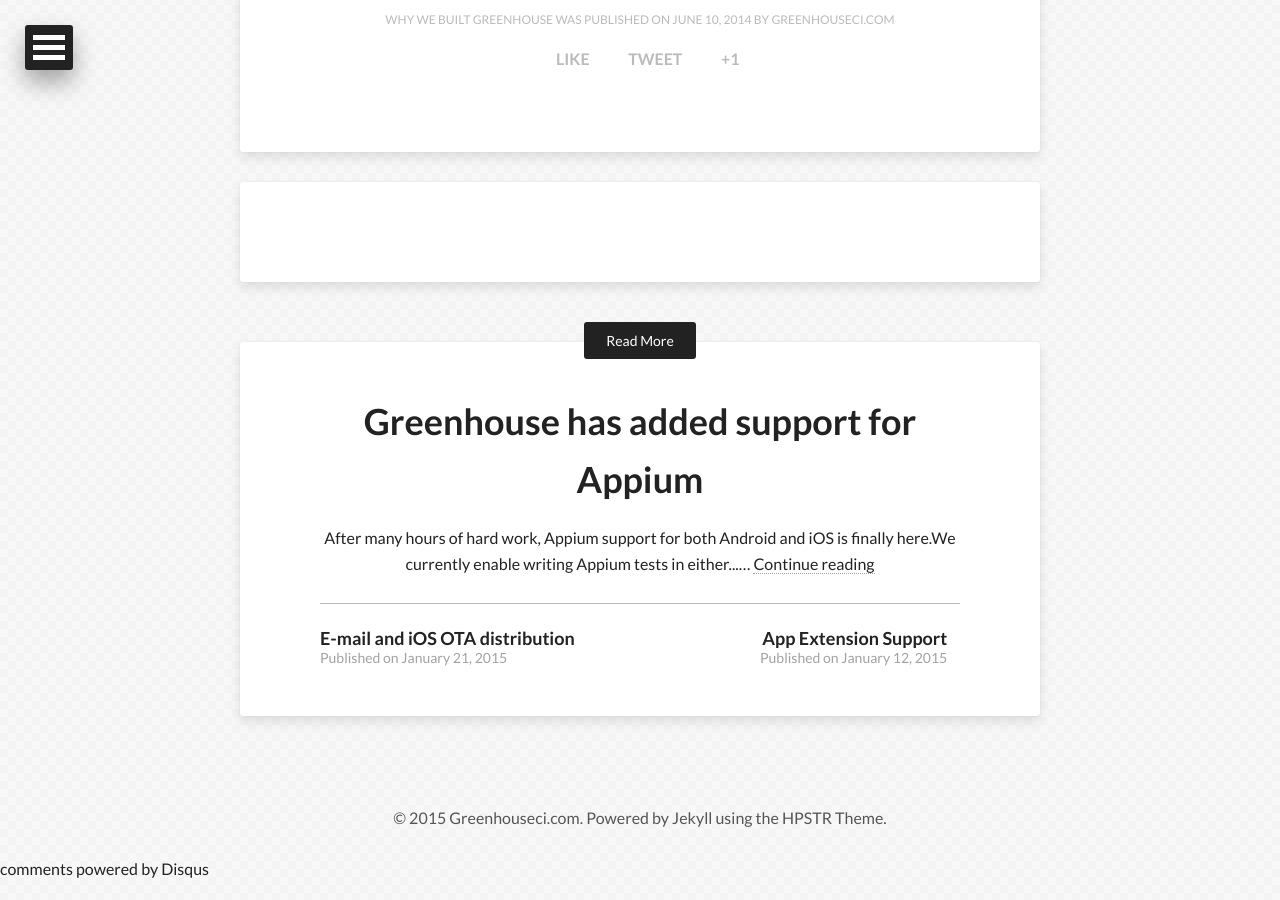
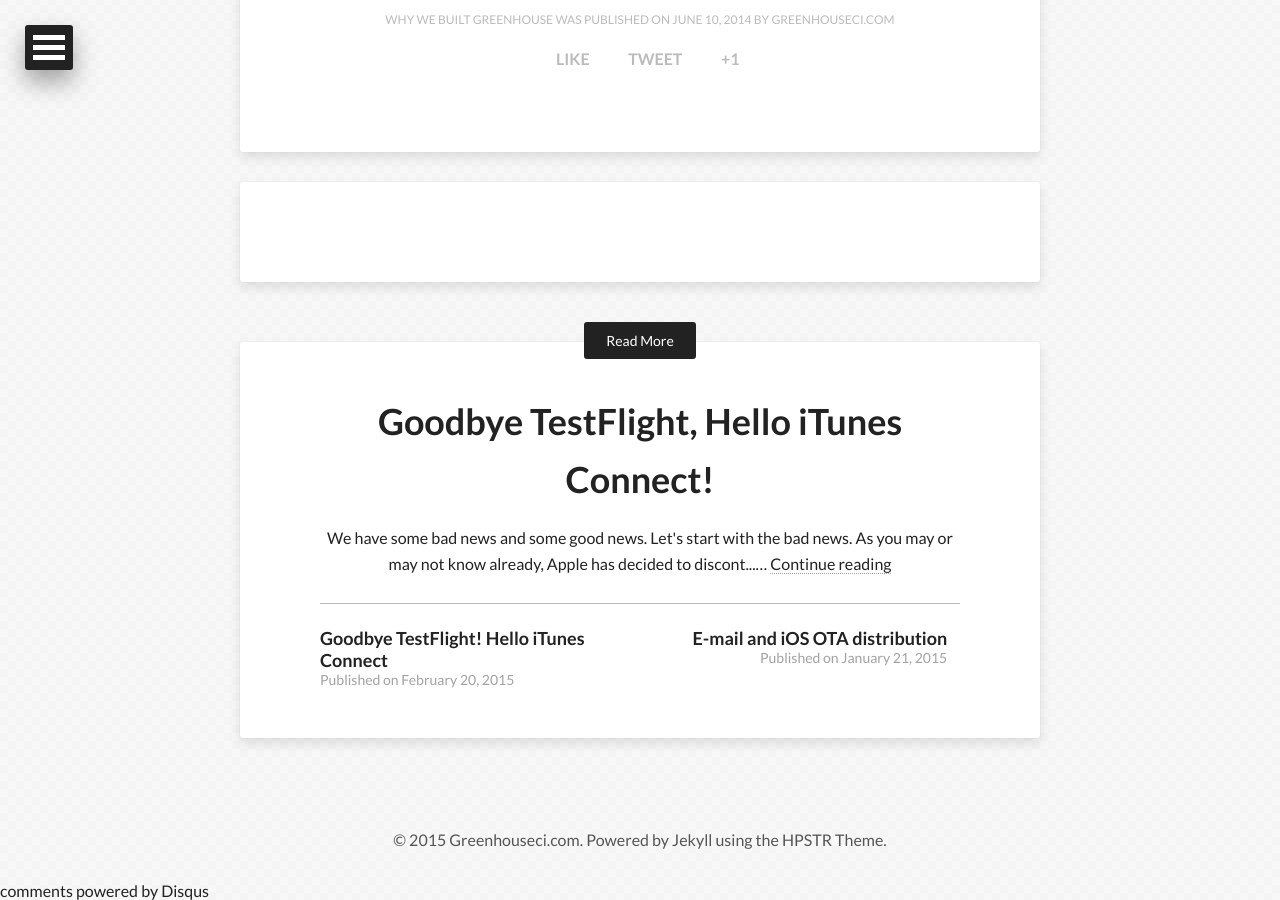
Before and after one commit to GreenhouseCI/blog.greenhouseci.com, a Jekyll site: the page built from _posts/2014-06-10-why-we-built-greenhouse.md, in a window 1280 px wide and 900 px high, scrolled down 1387 px. Built offline with Jekyll 4.4.1, drawn with Linux system fonts in a browser that asks for light colours; nearby versions of some CDN libraries; comment, search, counter and statistics services are not loaded; before the commit the page ends 2265 px from its top, so only the background shows below that.

Commit message:
add initial version of itunes connect blogpost

```diff
--- a/_posts/2015-02-11-appium-support.md
+++ b/_posts/2015-02-11-appium-support.md
@@ -1,7 +1,7 @@
 ---
 layout: post
-title:  "Greenhouse has added support for Appium"
-date:   2015-02-11 16:00:00
+title:  "Goodbye TestFlight! Hello iTunes Connect"
+date:   2015-02-20 16:00:00
 categories: Greenhouse update
 share: true
 comments: true
--- /dev/null
+++ b/_posts/2015-02-20-goodbye-testflight-hello-itunes-connect.md
@@ -0,0 +1,49 @@
+---
+layout: post
+title:  "Goodbye TestFlight, Hello iTunes Connect!"
+date:   2015-02-20 16:00:00
+categories: Greenhouse update
+share: true
+comments: true
+---
+
+We have some bad news and some good news. Let's start with the bad news. As you may or may not know already, <a href="http://help.testflightapp.com/customer/portal/articles/1768754">Apple has decided to discontinue TestFlight</a>.
+<!--more-->
+
+However, as an alternative, Apple has suggested people use iTunes Connect for build distribution.
+There are some obvious downsides to this.
+
+Firstly, publishing to iTunes Connect requires that the application is signed with App Store distribution certificate.
+
+Secondly, the application must be "App Store ready" for build distribution, meaning that it must have all the correct icons and icon sizes, otherwise iTunes Connect will tag the binary as 'invalid' and you will not be able to distribute it at all.
+
+Finally, it requires that each uploaded binary has a different version, otherwise, it will be once again refused by iTunes Connect.
+
+Now that we have all of the bad stuff out of the way, here's the good news. Regardless of these shortcomings, we have implemented publishing directly to iTunes Connect.
+
+
+How to setup publishing
+-----------------------
+
+Unfortunately, Apple does not provide an API for iTunes Connect as TestFlight did. Greenhouse enables publishing to TestFlight via the Application Loader application. This means that we need your Apple ID and password do perform the publishing on your behalf.
+
+First, log in to <a href="https://itunesconnect.apple.com/WebObjects/iTunesConnect.woa">iTunes Connect</a>
+
+<a data-lightbox="itunes" href="{{ site_url }}/assets/itunes-dashboard.png">
+    <img class="post-img" src="{{ site_url }}/assets/itunes-dashboard.png"/>
+</a>
+
+Navigate to 'My Apps'. Select your application. Click 'More', and select 'About this App'.
+A dialog should pop up that displays your app's identifier. This is confusingly named 'Apple ID'.
+
+<a data-lightbox="itunes" href="{{ site_url }}/assets/itunes-appid.png">
+    <img class="post-img" src="{{ site_url }}/assets/itunes-appid.png"/>
+</a>
+
+Now that you have the apps's ID, you can add this information to your project in Greenhouse.
+
+<a data-lightbox="itunes" href="{{ site_url }}/assets/itunes-connect-gh.png">
+    <img class="post-img" src="{{ site_url }}/assets/itunes-connect-gh.png"/>
+</a>
+
+Now, every time you build your app, we will distribute it to iTunes Connect as well. If there are any problems with the build, iTunes Connect will let you know by sending you an e-mail.
```
Also changed, not shown: assets/itunes-appid.png (added), assets/itunes-connect-gh.png (added), 1 other file.
